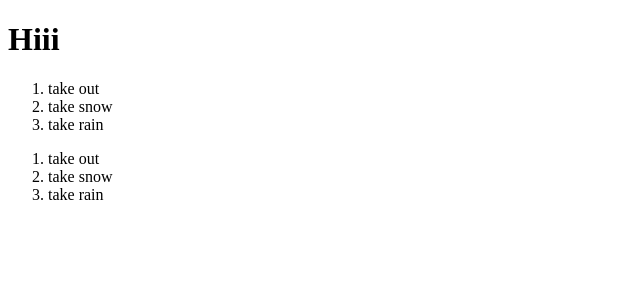
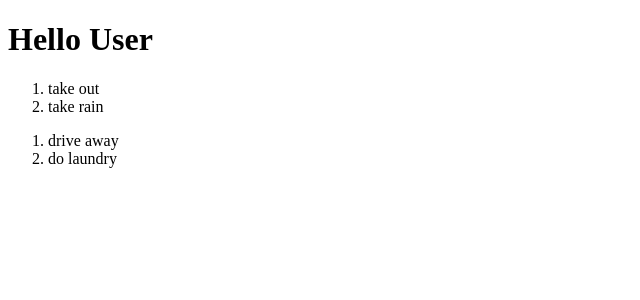
Before and after one commit to sahithi58/Photowall, a React (Create React App) app in the folder photowall/: page / in a window 1280 px wide. Shown: the top 300 px of the page, without its empty margins (0-640 px from the left). Built offline with nearby package versions, Linux system fonts and the light colour scheme.

Commit message:
Props used

```diff
--- a/photowall/src/index.js
+++ b/photowall/src/index.js
@@ -1,7 +1,6 @@
 import React, {Component} from 'react';
 import ReactDOM from 'react-dom';
 
-const tasks = ['take out','take snow', 'take rain']
 
 
 //ES 6
@@ -9,7 +8,7 @@ class List extends Component{
     render(){
         return (
             <ol>
-                {tasks.map((task,index) => <li key ={index}>{task}</li>)}
+                {this.props.tasks.map((task,index) => <li key ={index}>{task}</li>)}
             </ol>
 
         )
@@ -20,7 +19,7 @@ class List extends Component{
 class Title extends Component{
 render(){
     return(
-        <h1>Hiii</h1>
+        <h1>{this.props.title}</h1>
     )
 }
 
@@ -29,10 +28,10 @@ render(){
 class Main extends Component{
     render(){
         return <div>
-            <Title/>
-            <List/>
-            <List/>
-        </div>
+                    <Title title={"Hello User"}/>
+                    <List tasks = {['take out', 'take rain']}/>
+                    <List tasks = {['drive away', 'do laundry']}/>
+               </div>
     }
 }
 
```
